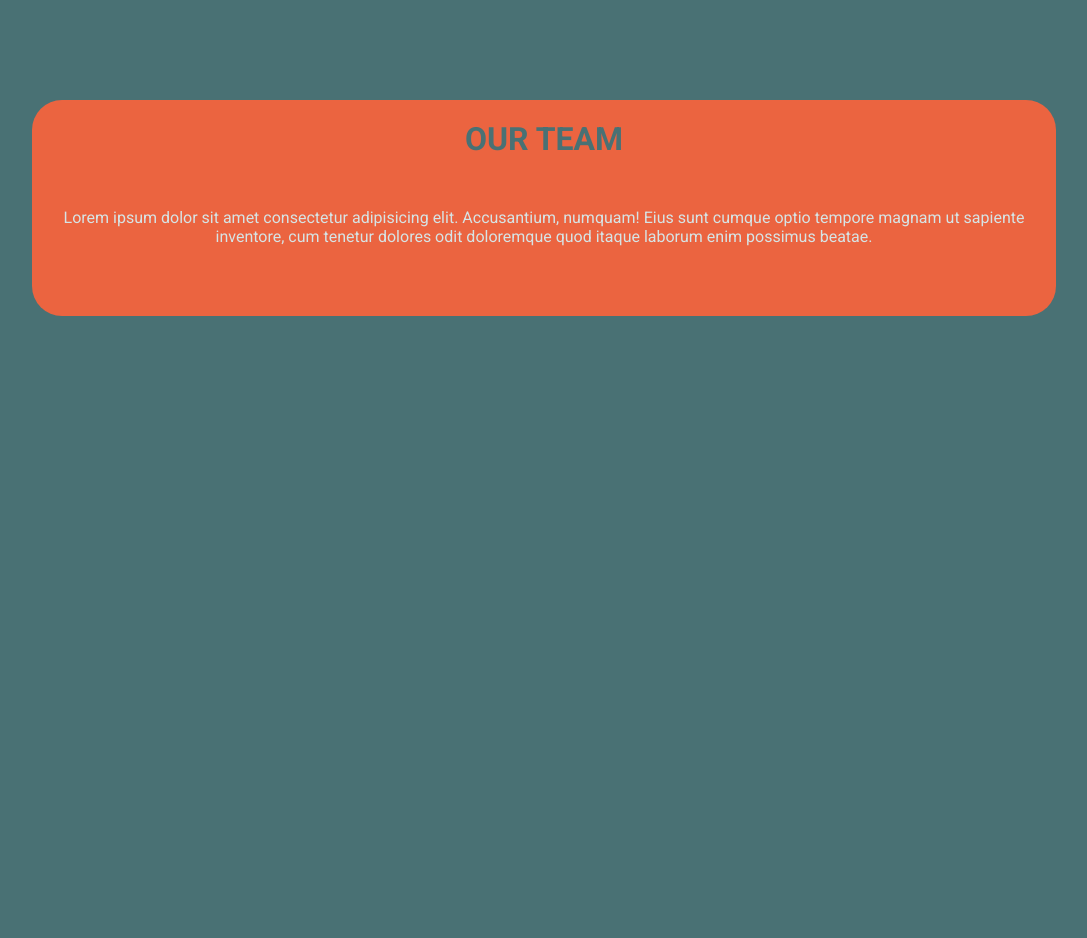
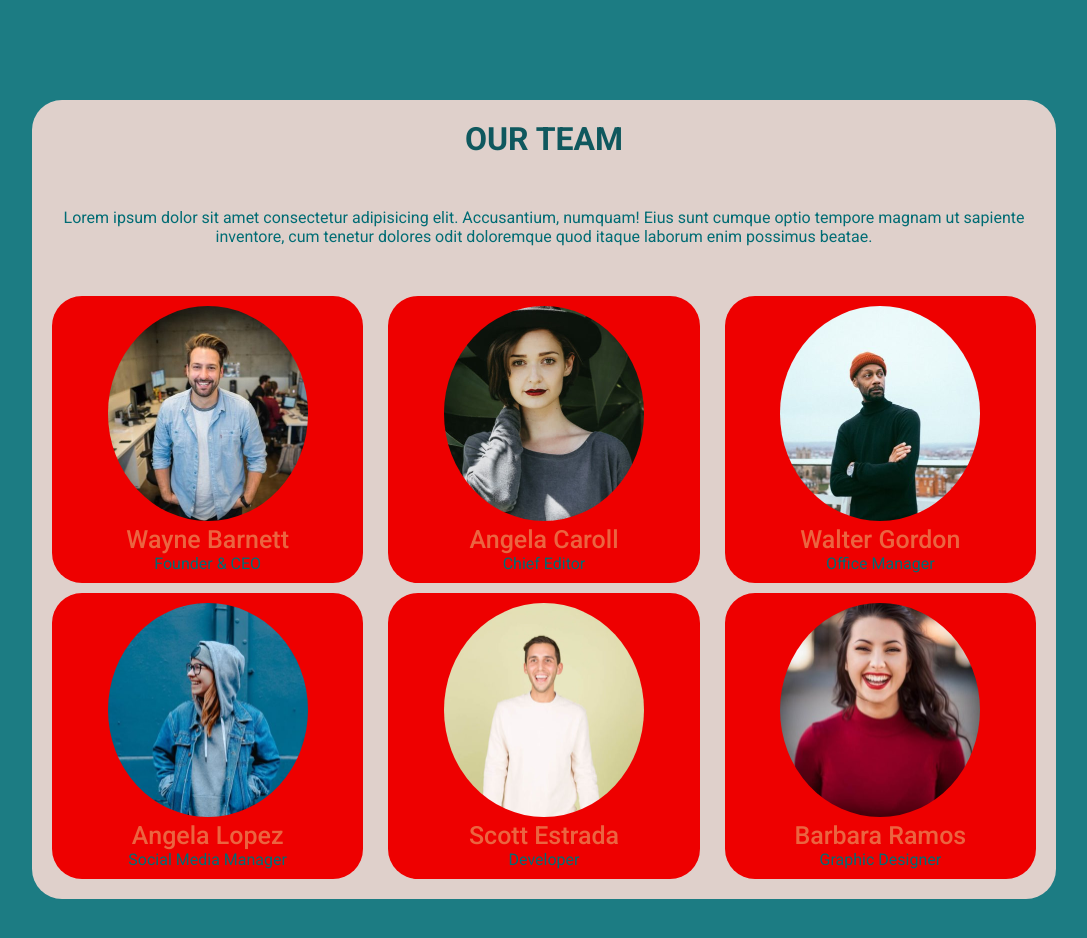
Before and after one commit to Knil88/js-our-team, a plain HTML site: page Bonus/index.html in a window 1280 px wide. Shown: the whole page, without its empty margins (96-1183 px from the left). Before the commit the page ends 800 px from the top, so only its background shows below. Drawn offline with Linux system fonts and the light colour scheme.

Commit message:
fine bonus

```diff
--- a/Bonus/css/style.css
+++ b/Bonus/css/style.css
@@ -6,13 +6,13 @@
 }
 
 body {
-  background-color: #497174;
+  background-color: #1c7c83;
 }
 
 /* main rules */
 .container {
-  background-color: #EB6440;
-  color: #D6E4E5;
+  background-color: #dfd0cb;
+  color: #016c74;
   width: 80%;
   max-width: 1440px;
   border-radius: 30px;
@@ -22,7 +22,7 @@ body {
 }
 
 .container > h1 {
-  color: #497174;
+  color: #0f585e;
 }
 
 .container > p {
@@ -39,7 +39,7 @@ body {
 .slot {
   width: calc((100% - 50px) / 3 );
   padding: 10px;
-  background-color: #497174;
+  background-color: #ee0000;
   border-radius: 30px;
   text-align: center;
 }
--- a/Bonus/js/script.js
+++ b/Bonus/js/script.js
@@ -54,7 +54,7 @@ Stampare le stesse informazioni su DOM sottoforma di stringhe */
 
 // for (let k = 0; k < teamMembers.length; k++){
 
-//     let membroDom = membriTeam[k];
+//     let membroDom = teamMembers[k];
 //     let ctnInfoMembro = createElement("div", "ctn_info_membro");
 //     ctnInfoMembro.innerHTML = `Nome: ${membroDom.nome}, Ruolo: ${membroDom.ruolo}, Foto: ${membroDom.foto}.`;
 //     ctnCardMembro.appendChild(ctnInfoMembro);
@@ -65,9 +65,9 @@ Stampare le stesse informazioni su DOM sottoforma di stringhe */
 const ctnCardMembro = document.querySelector("section.row");
 
 // creo il ciclo for con cui inserire le informazioni degli oggetti
-for (let k = 0; k < membriTeam.length; k++) {
+for (let k = 0; k < teamMembers.length; k++) {
 
-    let membroDom = membriTeam[k];
+    let membroDom = teamMembers[k];
 
     let ctnInfoMembro = createElement("div", "slot");
 
```
